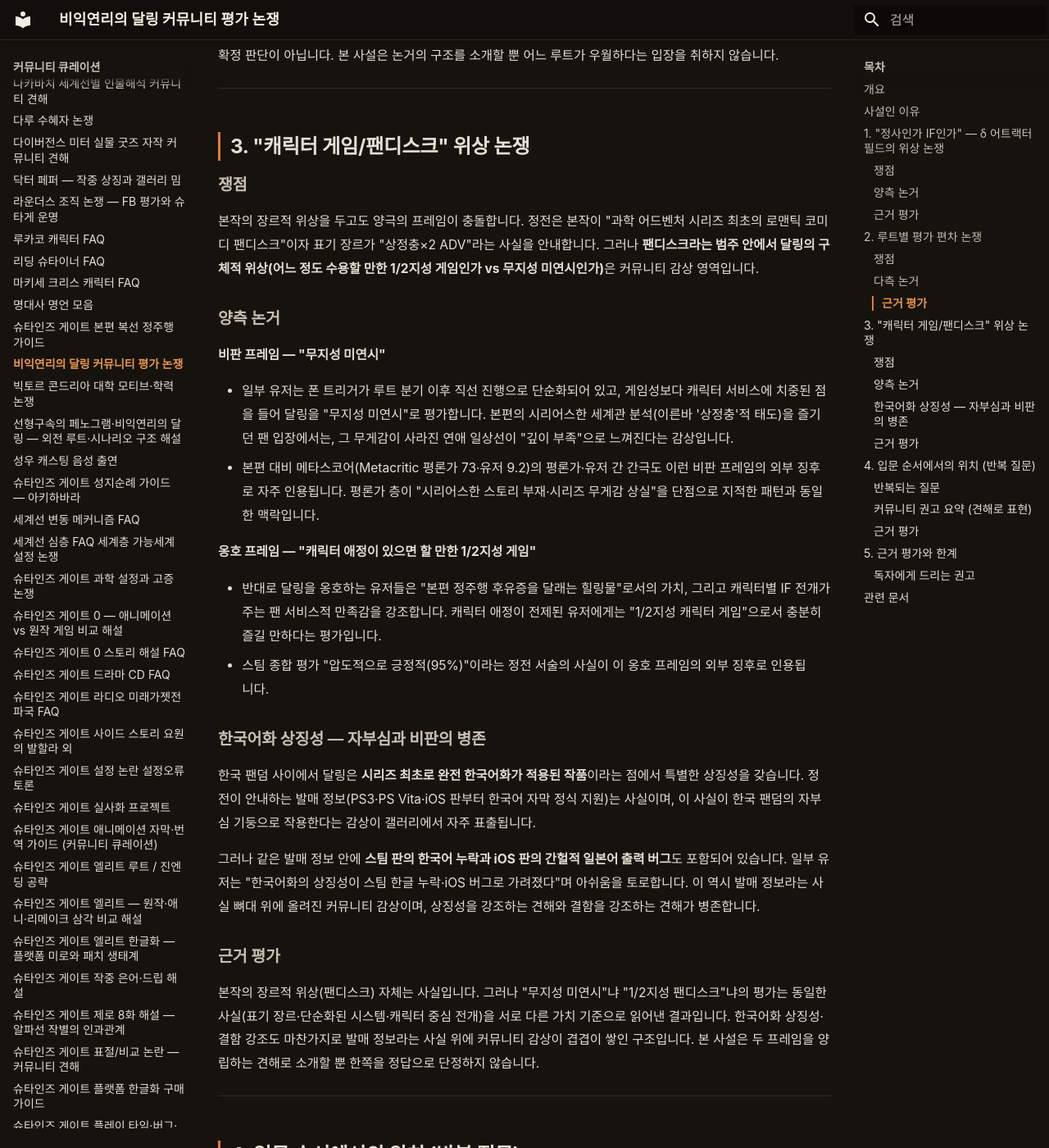
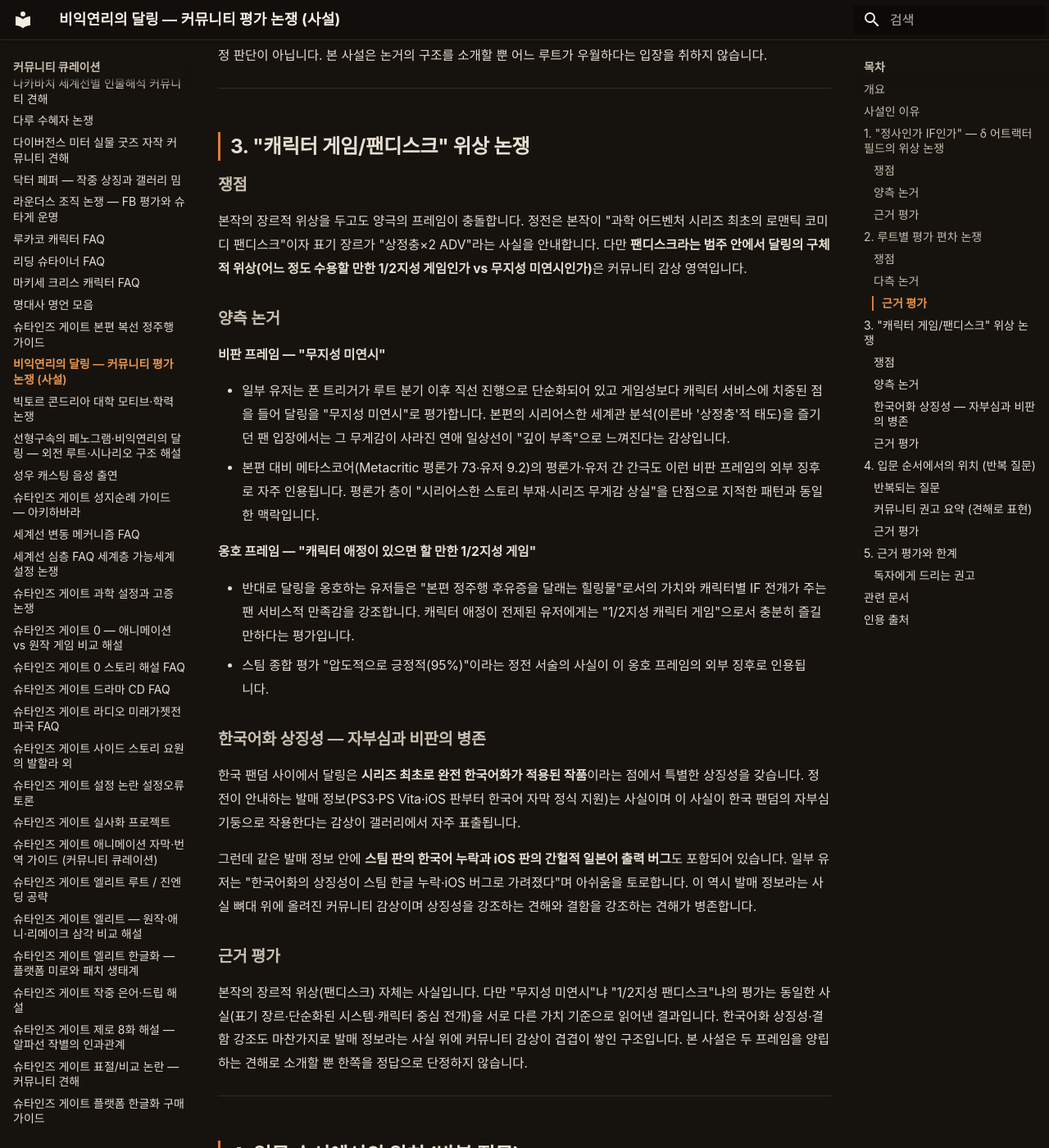
Before and after one commit to sgwiki/sgwiki.github.io, an MkDocs documentation site: the page built from wiki/커뮤니티-큐레이션/비익연리의-달링-커뮤니티-평가-논쟁.md, in a window 1280 px wide and 1400 px high, scrolled down 3091 px. Shown: the whole window at 82% size. Built offline with MkDocs 1.6.1 and Material for MkDocs 9.7.7, drawn with Linux system fonts in a browser that asks for light colours; some web fonts are replaced; some of the changed text lies outside the part shown.

Commit message:
chore(wiki): 비익연리의-달링-커뮤니티-평가-논쟁 정비 — frontmatter title 추가·admonition 라벨 main_story 동기화·## 인용 출처 섹션 추가·humanize 15건(연결어미 뒤 쉼표 6·그러나 변주 4·번역투 등의 1·단,→다만 1·형식명사 접속 3)·rewriter 1건(IBM→IBN 5100 VOCAB 정정)·사실·스포일러(main_story)·인용·수치 불변

```diff
--- a/wiki/커뮤니티-큐레이션/비익연리의-달링-커뮤니티-평가-논쟁.md
+++ b/wiki/커뮤니티-큐레이션/비익연리의-달링-커뮤니티-평가-논쟁.md
@@ -1,4 +1,5 @@
 ---
+title: 비익연리의 달링 — 커뮤니티 평가 논쟁 (사설)
 spoiler: main_story
 category: 커뮤니티-큐레이션
 type: media
@@ -22,7 +23,7 @@
 
 [비익연리의 달링 (정전)](../lore/비익연리의-달링.md)은 사실 범위를 담당합니다. 발매일·플랫폼 이식 이력, δ 어트랙터 필드의 설정 차이(모에카·스즈하가 라보멤, 텐노지 유고와 모에카가 라운더가 아님, 크리스·마유리 모두 생존, SERN 디스토피아·제3차 세계대전 부재), 6개 히로인 루트의 분기 조건, 그리고 Metacritic·Steam·iOS 한국 평점까지를 정리합니다.
 
-그러나 갤러리 유저들 사이에서는 사실 범위 바깥의 **해석·평가 논쟁**이 반복됩니다. "이 작품은 정사인가 IF인가", "루트 간 편차가 심하다 vs 그래도 쾌감이 있다", "캐릭터 게임으로서 깊이가 부족하다 vs 팬디스크 본연의 가치가 있다" 등의 논의는 사실검증 소스가 특정 해석을 "정답"으로 뒷받침하지 않습니다. 본 페이지는 이런 커뮤니티 견해를 한데 모아 소개하는 사설이며, 특정 입장을 사실로 단정하지 않습니다.
+그런데 갤러리 유저들 사이에서는 사실 범위 바깥의 **해석·평가 논쟁**이 반복됩니다. "이 작품은 정사인가 IF인가", "루트 간 편차가 심다 vs 그래도 쾌감이 있다", "캐릭터 게임으로서 깊이가 부족하다 vs 팬디스크 본연의 가치가 있다" 같은 논의는 사실검증 소스가 특정 해석을 "정답"으로 뒷받침하지 않습니다. 본 페이지는 이런 커뮤니티 견해를 한데 모아 소개하는 사설이며 특정 입장을 사실로 단정하지 않습니다.
 
 ---
 
@@ -30,24 +31,24 @@
 
 ### 쟁점
 
-δ 어트랙터 필드는 본편 알파(0%~1%)·베타(1%~2%) 필드와 구조적으로 분리된 또 하나의 평화적 세계선 묶음입니다. 정전 문서는 δ가 α와 별도로 정의된 분기점이며 "거시적 미래 수속이 본편의 알파·베타와 확연히 다르다"는 점까지는 사실로 서술합니다. 그러나 **δ가 본편 세계선 묶음과 동일한 위상의 "실재하는 평행 세계"인지, 아니면 본편과 무관한 "팬디스크용 독자 분기"인지**는 갤러리에서 반복되는 해석 영역입니다.
+δ 어트랙터 필드는 본편 알파(0%~1%)·베타(1%~2%) 필드와 구조적으로 분리된 또 하나의 평화적 세계선 묶음입니다. 정전 문서는 δ가 α와 별도로 정의된 분기점이며 "거시적 미래 수속이 본편의 알파·베타와 확연히 다르다"는 점까지는 사실로 서술합니다. 반면 **δ가 본편 세계선 묶음과 동일한 위상의 "실재하는 평행 세계"인지, 아니면 본편과 무관한 "팬디스크용 독자 분기"인지**는 갤러리에서 반복되는 해석 영역입니다.
 
 ### 양측 논거
 
 **측 A — "δ는 알파에서 빌런을 제거한 평행선, 본편과 연결되는 IF"**
 
-- 일부 유저들은 δ 설정의 구체성(모에카·스즈하의 라보멤 등록, 텐노지·모에카의 라운더 부재, 크리스·마유리 생존, IBM 5100 대신 다른 로스트 테크놀로지를 스즈하가 회수)을 근거로, δ를 "단순 꿈·번외"가 아니라 어트랙터 필드 체계 안에 자리 잡은 평행 세계선으로 해석합니다.
+- 일부 유저들은 δ 설정의 구체성(모에카·스즈하의 라보멤 등록, 텐노지·모에카의 라운더 부재, 크리스·마유리 생존, IBN 5100 대신 다른 로스트 테크놀로지를 스즈하가 회수)을 근거로 δ를 "단순 꿈·번외"가 아니라 어트랙터 필드 체계 안에 자리 잡은 평행 세계선으로 해석합니다.
 - 다이버전스 미터의 첫 자리가 의도적으로 비어 있는 연출이 δ 필드 설정을 시각적으로 뒷받침한다는 점도 이 해석을 지지합니다.
-- 페노그램의 황혼색 소테르(0.328403) 등 IF 다이버전스가 본편에 등장하지 않는 수치로 표기되는 사례를 빗대어, "본편 메인 루트 밖에도 다수의 평행선이 존재한다"는 세계관 해석에 δ를 편입시키는 흐름입니다.
+- 페노그램의 황혼색 소테르(0.328403) 등 IF 다이버전스가 본편에 등장하지 않는 수치로 표기되는 사례를 빗대어 "본편 메인 루트 밖에도 다수의 평행선이 존재한다"는 세계관 해석에 δ를 편입시키는 흐름입니다.
 
 **측 B — "δ는 본편과 무관한 독자 분기의 팬디스크"**
 
-- 다른 유저들은 δ의 수속점이 불분명하게 남아 있다는 점(오카베가 라보멤들의 실험을 적극 막아 시간선 변동이 본편보다 제한적), 그리고 게임 표기 장르인 "상정충×2 ADV"라는 자조적 네이밍을 근거로, δ를 "정사 연장이 아니라 팬을 향한 캐릭터 게임용 무대"로 봅니다.
+- 다른 유저들은 δ의 수속점이 불분명하게 남아 있다는 점(오카베가 라보멤들의 실험을 적극 막아 시간선 변동이 본편보다 제한적), 그리고 게임 표기 장르인 "상정충×2 ADV"라는 자조적 네이밍을 근거로 δ를 "정사 연장이 아니라 팬을 향한 캐릭터 게임용 무대"로 봅니다.
 - 본편(2009) → 비익연리(2011) → 변이공간의 옥텟(2011) → 선형구속의 페노그램(2013) → 슈타인즈 게이트 0(2015)으로 이어지는 외전 라인업에서 δ가 본편·제로 양쪽과 **직접 스토리 연결이 없다**는 점도 독자 분기 주장의 뼈대로 자주 인용됩니다.
 
 ### 근거 평가
 
-δ가 어트랙터 필드 체계에서 평화적 분기점으로 정의된다는 설정 자체는 정전이 서술하는 사실입니다. 그러나 **"δ가 정사 범위에 포함되는가"를 단정하는 공식 발언·문서는 확인되지 않습니다.** 측 A가 "어트랙터 필드 체계 안의 평행선"이라고 해석하든, 측 B가 "팬디스크용 독자 분기"라고 단정하든, 어느 쪽도 커뮤니티 해석 영역을 넘어서는 확정적 근거를 갖지 못합니다. 본 사설은 두 해석을 양립하는 견해로 소개할 뿐 어느 한쪽을 사실로 채택하지 않습니다.
+δ가 어트랙터 필드 체계에서 평화적 분기점으로 정의된다는 설정 자체는 정전이 서술하는 사실입니다. 그렇지만 **"δ가 정사 범위에 포함되는가"를 단정하는 공식 발언·문서는 확인되지 않습니다.** 측 A가 "어트랙터 필드 체계 안의 평행선"이라고 해석하든 측 B가 "팬디스크용 독자 분기"라고 단정하든 어느 쪽도 커뮤니티 해석 영역을 넘어서는 확정적 근거를 갖지 못합니다. 본 사설은 두 해석을 양립하는 견해로 소개할 뿐 어느 한쪽을 사실로 채택하지 않습니다.
 
 ---
 
@@ -55,19 +56,19 @@
 
 ### 쟁점
 
-6개 히로인 루트(모에카·페이리스·루카·스즈하·마유리·크리스)의 질적 편차와 호불호 역시 갤러리에서 단골 화두입니다. 정전은 분기 조건·추천 순서(루트 1→6 순, 크리스 루트는 마지막)를 사실로 안내하지만, **특정 루트의 우위나 루트별 개연성 비판**은 평가 주관 영역입니다.
+6개 히로인 루트(모에카·페이리스·루카·스즈하·마유리·크리스)의 질적 편차와 호불호 역시 갤러리에서 단골 화두입니다. 정전은 분기 조건·추천 순서(루트 1→6 순, 크리스 루트는 마지막)를 사실로 안내하지만 **특정 루트의 우위나 루트별 개연성 비판**은 평가 주관 영역입니다.
 
 ### 다측 논거
 
 **"스즈하·마유리 루트가 명작" vs "루카코·페이리스 루트는 평범하다"**
 
 - 갤러리에서 크리스·오카베의 달달한 분위기를 찾는 유저들 사이에서 "비익연리는 크리스 분량이 살짝 작지만 마유리 루트가 매우 감동적이며 스즈하 루트도 좋다"는 평이 반복됩니다. 반면 루카·페이리스 루트는 "평범하다·별로다"는 부정적 평가가 자주 등장합니다.
-- 단, 일각에서는 이런 순위가 단순 취향 차이라며 "특정 캐릭터를 좋아하는 유저가 해당 루트를 고평가하는 편향"이라는 반론도 제기됩니다. 실제로 캐릭터 애정도와 루트 평가가 강하게 연동되는 팬디스크 장르의 특성이 반영된 것으로 보입니다.
+- 다만 일각에서는 이런 순위가 단순 취향 차이라며 "특정 캐릭터를 좋아하는 유저가 해당 루트를 고평가하는 편향"이라는 반론도 제기됩니다. 실제로 캐릭터 애정도와 루트 평가가 강하게 연동되는 팬디스크 장르의 특성이 반영된 것으로 보입니다.
 
 **루카 루트 개연성 비판 — "마유리 목숨이 걸린 상황에서 데이트?"**
 
-- 루카 루트에 대해서는 δ 필드라는 평화적 전제를 감안하더라도 "마유리의 안위가 걸린 본편 문맥을 떠올리면 데이트에 집중하는 전개가 개연성 부족"이라는 비판이 나옵니다. 본편에서 마유리의 반복적 죽음이 오카베에게 준 무게감과, 달링이 그 무게감을 사실상 해체하는 로맨틱 코미디 톤 사이의 괴리를 지적하는 흐름입니다.
-- 반면 옹호 측은 "δ 필드 자체가 마유리·크리스 모두 생존하는 평화선이므로 본편 문맥을 그대로 대입하는 것은 전제를 무시하는 것"이라며, "평화선에서 루카와 맺는 결말이 주는 쾌감·캐릭터 서비스를 평가해야 한다"고 반박합니다.
+- 루카 루트에 대해서는 δ 필드라는 평화적 전제를 감안하더라도 "마유리의 안위가 걸린 본편 문맥을 떠올리면 데이트에 집중하는 전개가 개연성 부족"이라는 비판이 나옵니다. 본편에서 마유리의 반복적 죽음이 오카베에게 준 무게감과 달링이 그 무게감을 사실상 해체하는 로맨틱 코미디 톤 사이의 괴리를 지적하는 흐름입니다.
+- 반면 옹호 측은 "δ 필드 자체가 마유리·크리스 모두 생존하는 평화선이므로 본편 문맥을 그대로 대입하는 것은 전제를 무시하는 것"이라며 "평화선에서 루카와 맺는 결말이 주는 쾌감·캐릭터 서비스를 평가해야 한다"고 반박합니다.
 
 **다루 루트 부재 — "망겜" 비판 vs "페노그램에 있으므로 굳이 필요 없다"**
 
@@ -76,7 +77,7 @@
 
 ### 근거 평가
 
-루트 간 평가 편차는 거의 전적으로 주관 영역에 속합니다. 사실검증 소스(공식 발언·팬 분석·정전)가 특정 루트의 우위나 개연성 비판의 정당성을 결코 단정하지 않습니다. "마유리 루트가 감동적"이라는 평가도, "루카 루트 개연성이 부족"이라는 비판도 동일한 사실 뼈대(δ 필드 평화 설정) 위에 선 대립적 해석이며, 어느 쪽도 커뮤니티 견해를 넘어선 확정 판단이 아닙니다. 본 사설은 논거의 구조를 소개할 뿐 어느 루트가 우월하다는 입장을 취하지 않습니다.
+루트 간 평가 편차는 거의 전적으로 주관 영역에 속합니다. 사실검증 소스(공식 발언·팬 분석·정전)가 특정 루트의 우위나 개연성 비판의 정당성을 결코 단정하지 않습니다. "마유리 루트가 감동적"이라는 평가도 "루카 루트 개연성이 부족"이라는 비판도 동일한 사실 뼈대(δ 필드 평화 설정) 위에 선 대립적 해석이며 어느 쪽도 커뮤니티 견해를 넘어선 확정 판단이 아닙니다. 본 사설은 논거의 구조를 소개할 뿐 어느 루트가 우월하다는 입장을 취하지 않습니다.
 
 ---
 
@@ -84,29 +85,29 @@
 
 ### 쟁점
 
-본작의 장르적 위상을 두고도 양극의 프레임이 충돌합니다. 정전은 본작이 "과학 어드벤처 시리즈 최초의 로맨틱 코미디 팬디스크"이자 표기 장르가 "상정충×2 ADV"라는 사실을 안내합니다. 그러나 **팬디스크라는 범주 안에서 달링의 구체적 위상(어느 정도 수용할 만한 1/2지성 게임인가 vs 무지성 미연시인가)**은 커뮤니티 감상 영역입니다.
+본작의 장르적 위상을 두고도 양극의 프레임이 충돌합니다. 정전은 본작이 "과학 어드벤처 시리즈 최초의 로맨틱 코미디 팬디스크"이자 표기 장르가 "상정충×2 ADV"라는 사실을 안내합니다. 다만 **팬디스크라는 범주 안에서 달링의 구체적 위상(어느 정도 수용할 만한 1/2지성 게임인가 vs 무지성 미연시인가)**은 커뮤니티 감상 영역입니다.
 
 ### 양측 논거
 
 **비판 프레임 — "무지성 미연시"**
 
-- 일부 유저는 폰 트리거가 루트 분기 이후 직선 진행으로 단순화되어 있고, 게임성보다 캐릭터 서비스에 치중된 점을 들어 달링을 "무지성 미연시"로 평가합니다. 본편의 시리어스한 세계관 분석(이른바 '상정충'적 태도)을 즐기던 팬 입장에서는, 그 무게감이 사라진 연애 일상선이 "깊이 부족"으로 느껴진다는 감상입니다.
+- 일부 유저는 폰 트리거가 루트 분기 이후 직선 진행으로 단순화되어 있고 게임성보다 캐릭터 서비스에 치중된 점을 들어 달링을 "무지성 미연시"로 평가합니다. 본편의 시리어스한 세계관 분석(이른바 '상정충'적 태도)을 즐기던 팬 입장에서는 그 무게감이 사라진 연애 일상선이 "깊이 부족"으로 느껴진다는 감상입니다.
 - 본편 대비 메타스코어(Metacritic 평론가 73·유저 9.2)의 평론가·유저 간 간극도 이런 비판 프레임의 외부 징후로 자주 인용됩니다. 평론가 층이 "시리어스한 스토리 부재·시리즈 무게감 상실"을 단점으로 지적한 패턴과 동일한 맥락입니다.
 
 **옹호 프레임 — "캐릭터 애정이 있으면 할 만한 1/2지성 게임"**
 
-- 반대로 달링을 옹호하는 유저들은 "본편 정주행 후유증을 달래는 힐링물"로서의 가치, 그리고 캐릭터별 IF 전개가 주는 팬 서비스적 만족감을 강조합니다. 캐릭터 애정이 전제된 유저에게는 "1/2지성 캐릭터 게임"으로서 충분히 즐길 만하다는 평가입니다.
+- 반대로 달링을 옹호하는 유저들은 "본편 정주행 후유증을 달래는 힐링물"로서의 가치와 캐릭터별 IF 전개가 주는 팬 서비스적 만족감을 강조합니다. 캐릭터 애정이 전제된 유저에게는 "1/2지성 캐릭터 게임"으로서 충분히 즐길 만하다는 평가입니다.
 - 스팀 종합 평가 "압도적으로 긍정적(95%)"이라는 정전 서술의 사실이 이 옹호 프레임의 외부 징후로 인용됩니다.
 
 ### 한국어화 상징성 — 자부심과 비판의 병존
 
-한국 팬덤 사이에서 달링은 **시리즈 최초로 완전 한국어화가 적용된 작품**이라는 점에서 특별한 상징성을 갖습니다. 정전이 안내하는 발매 정보(PS3·PS Vita·iOS 판부터 한국어 자막 정식 지원)는 사실이며, 이 사실이 한국 팬덤의 자부심 기둥으로 작용한다는 감상이 갤러리에서 자주 표출됩니다.
+한국 팬덤 사이에서 달링은 **시리즈 최초로 완전 한국어화가 적용된 작품**이라는 점에서 특별한 상징성을 갖습니다. 정전이 안내하는 발매 정보(PS3·PS Vita·iOS 판부터 한국어 자막 정식 지원)는 사실이며 이 사실이 한국 팬덤의 자부심 기둥으로 작용한다는 감상이 갤러리에서 자주 표출됩니다.
 
-그러나 같은 발매 정보 안에 **스팀 판의 한국어 누락과 iOS 판의 간헐적 일본어 출력 버그**도 포함되어 있습니다. 일부 유저는 "한국어화의 상징성이 스팀 한글 누락·iOS 버그로 가려졌다"며 아쉬움을 토로합니다. 이 역시 발매 정보라는 사실 뼈대 위에 올려진 커뮤니티 감상이며, 상징성을 강조하는 견해와 결함을 강조하는 견해가 병존합니다.
+그런데 같은 발매 정보 안에 **스팀 판의 한국어 누락과 iOS 판의 간헐적 일본어 출력 버그**도 포함되어 있습니다. 일부 유저는 "한국어화의 상징성이 스팀 한글 누락·iOS 버그로 가려졌다"며 아쉬움을 토로합니다. 이 역시 발매 정보라는 사실 뼈대 위에 올려진 커뮤니티 감상이며 상징성을 강조하는 견해와 결함을 강조하는 견해가 병존합니다.
 
 ### 근거 평가
 
-본작의 장르적 위상(팬디스크) 자체는 사실입니다. 그러나 "무지성 미연시"냐 "1/2지성 팬디스크"냐의 평가는 동일한 사실(표기 장르·단순화된 시스템·캐릭터 중심 전개)을 서로 다른 가치 기준으로 읽어낸 결과입니다. 한국어화 상징성·결함 강조도 마찬가지로 발매 정보라는 사실 위에 커뮤니티 감상이 겹겹이 쌓인 구조입니다. 본 사설은 두 프레임을 양립하는 견해로 소개할 뿐 한쪽을 정답으로 단정하지 않습니다.
+본작의 장르적 위상(팬디스크) 자체는 사실입니다. 다만 "무지성 미연시"냐 "1/2지성 팬디스크"냐의 평가는 동일한 사실(표기 장르·단순화된 시스템·캐릭터 중심 전개)을 서로 다른 가치 기준으로 읽어낸 결과입니다. 한국어화 상징성·결함 강조도 마찬가지로 발매 정보라는 사실 위에 커뮤니티 감상이 겹겹이 쌓인 구조입니다. 본 사설은 두 프레임을 양립하는 견해로 소개할 뿐 한쪽을 정답으로 단정하지 않습니다.
 
 ---
 
@@ -126,7 +127,7 @@
 
 ### 근거 평가
 
-입문 순서는 사용자의 감상 취향·선호 캐릭터·시간 제약에 좌우되는 주관 선택입니다. 사실검증 소스가 특정 순서를 "정답"으로 지정하지 않으며, 위 세 권고 모두 커뮤니티 견해로 취급되어야 합니다. 다만 본편·제로가 메인 스토리를, 페노그램·달링이 외전 범주를 담당한다는 **사실 뼈대**는 세 권고가 공유합니다.
+입문 순서는 사용자의 감상 취향·선호 캐릭터·시간 제약에 좌우되는 주관 선택입니다. 사실검증 소스가 특정 순서를 "정답"으로 지정하지 않으며 위 세 권고 모두 커뮤니티 견해로 취급되어야 합니다. 다만 본편·제로가 메인 스토리를, 페노그램·달링이 외전 범주를 담당한다는 **사실 뼈대**는 세 권고가 공유합니다.
 
 ---
 
@@ -160,3 +161,5 @@
 - [페이리스 냥냥](../캐릭터/페이리스-냥냥.md)
 - [키류 모에카](../캐릭터/키류-모에카.md)
 - [오카베 린타로](../캐릭터/오카베-린타로.md)
+
+## 인용 출처
```
Also changed, not shown: other parts of wiki/커뮤니티-큐레이션/비익연리의-달링-커뮤니티-평가-논쟁.md (+1 -1 lines).
